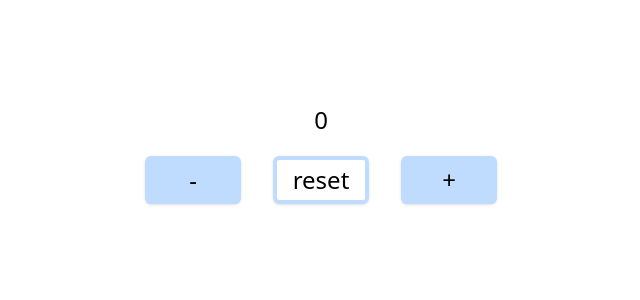
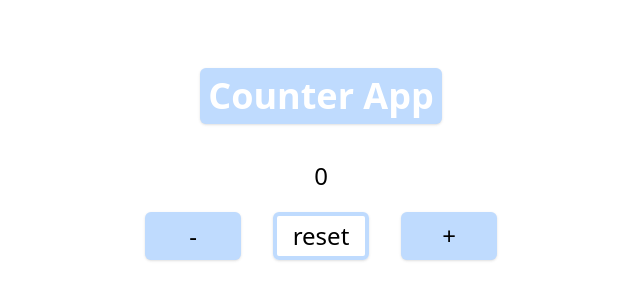
Before and after one commit to Sabrinascrib/counter-app-react, a React (Create React App) app: page / in a window 1280 px wide. Shown: the part 140-440 px from the top of the page, without its empty margins (319-959 px from the left). Built offline with nearby package versions, Linux system fonts and the light colour scheme.

Commit message:
adding a header

```diff
--- a/src/App.js
+++ b/src/App.js
@@ -19,6 +19,9 @@ function App() {
 
   return (
     <div className="App flex bg-white w-96 h-96 items-center flex-col mt-52 mx-auto">
+      <h1 className="text-4xl text-white  p-2 bg-blue-200 font-bold shadow rounded-md">
+        Counter App
+      </h1>
       <span className="mt-9 text-2xl">{count}</span>
       <div className="buttons mt-5">
         <button
```
